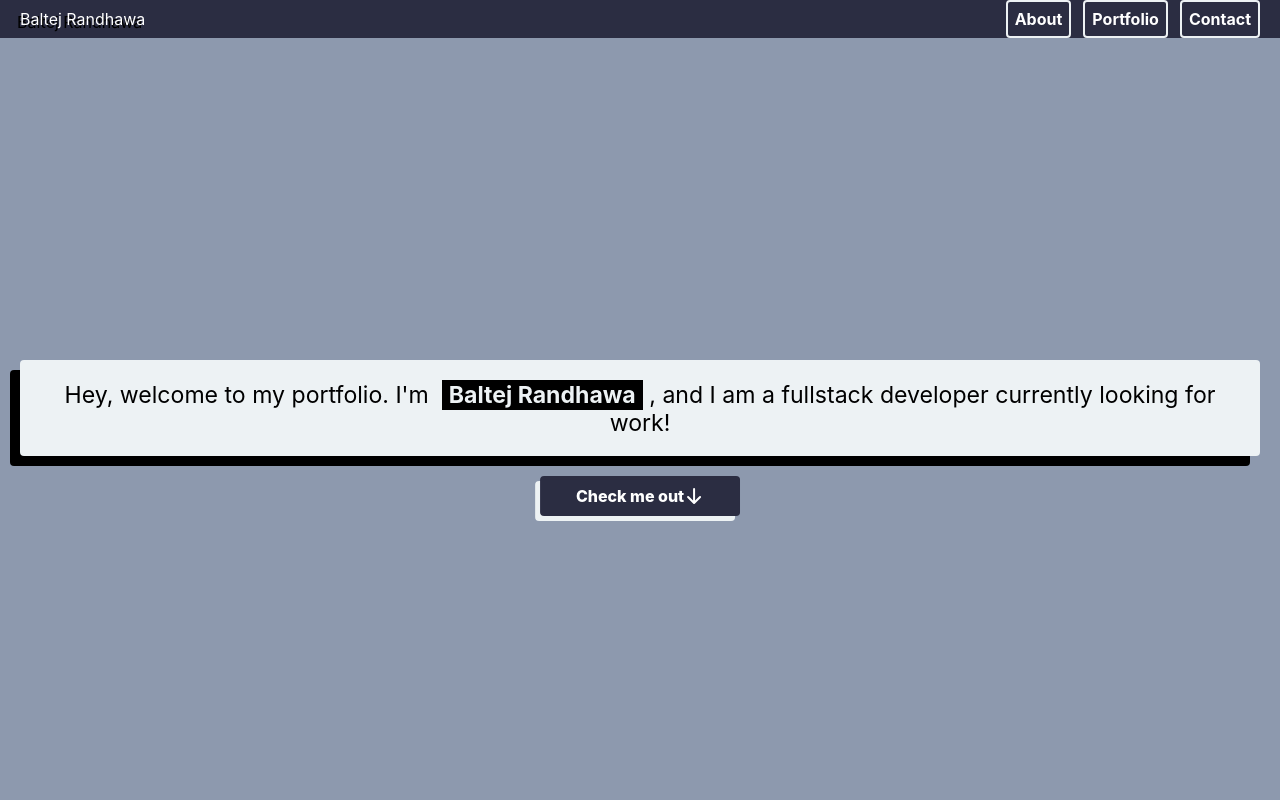
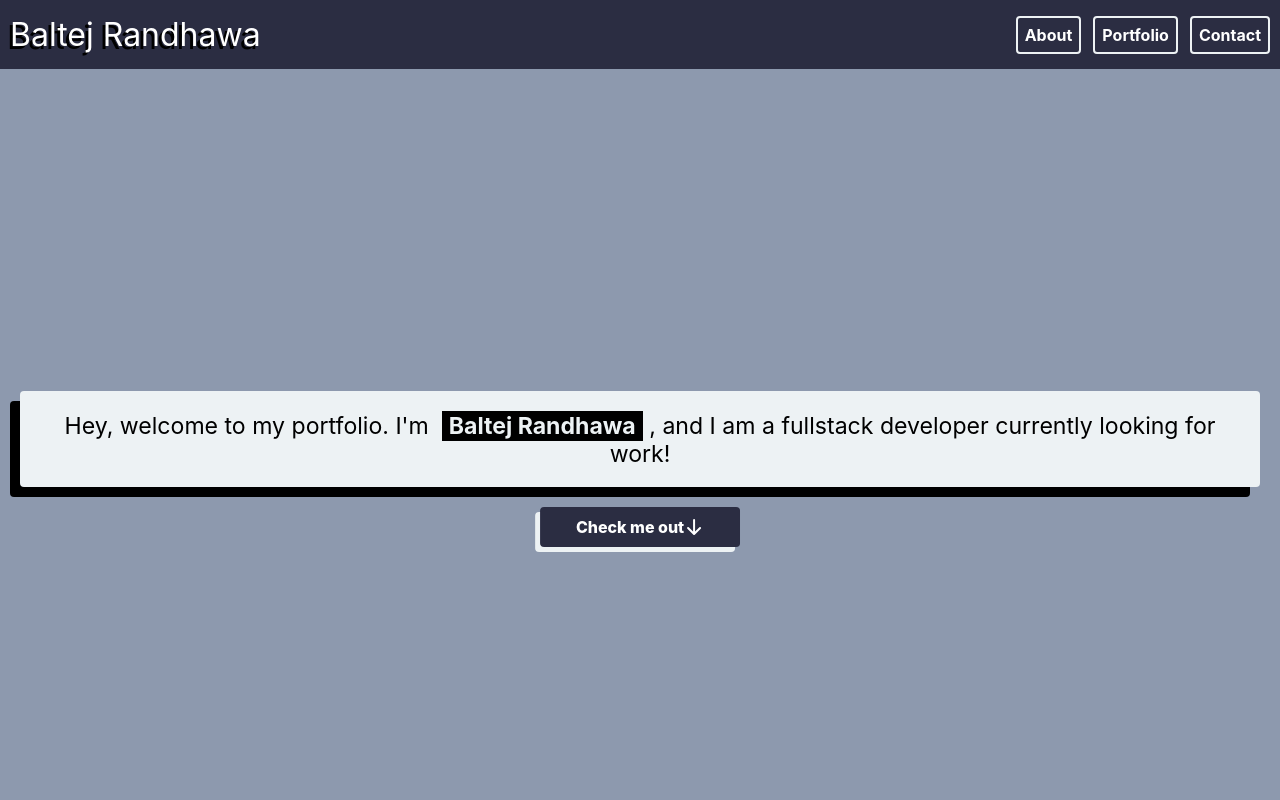
Before and after one commit to brandhawa99/project_portfolio, a React (Create React App) app: page / in a window 1280 px wide. Shown: the top 800 px of the page. Built offline with nearby package versions, Linux system fonts and the light colour scheme; the HTML template or start-up script is replaced by a standard one; a web font is replaced by a local one.

Commit message:
update nav

```diff
--- a/src/components/Navbar/Navbar.js
+++ b/src/components/Navbar/Navbar.js
@@ -1,16 +1,25 @@
-import React from 'react';
-import styles from './Navbar.module.css';
-import { MenuIcon } from '@heroicons/react/solid';
+import React from "react";
+import styles from "./Navbar.module.css";
+import { MenuIcon } from "@heroicons/react/solid";
 
-const Navbar = () =>{
-
-  return(
+const Navbar = () => {
+  return (
     <div className={styles.mainContainer}>
-      <h1>Baltej Randhawa</h1>
+      <h1 className={styles.text}>
+        <a className={styles.none} href="#">
+          Baltej Randhawa
+        </a>
+      </h1>
       <div className={styles.buttonContainer}>
-        <a href="#about" className={styles.navButton}>About</a>
-        <a href="#about" className={styles.navButton}>Portfolio</a>
-        <a href="#about" className={styles.navButton}>Contact</a>
+        <a href="#about" className={styles.navButton}>
+          About
+        </a>
+        <a href="#portfolio" className={styles.navButton}>
+          Portfolio
+        </a>
+        <a href="#contact" className={styles.navButton}>
+          Contact
+        </a>
       </div>
       <div className={styles.menuIcon}>
         <MenuIcon width={24} />
--- a/src/components/Navbar/Navbar.module.css
+++ b/src/components/Navbar/Navbar.module.css
@@ -1,14 +1,22 @@
 .mainContainer{
   display: flex;
-  padding: 0 20px;
+  justify-content: space-between;
+  align-items: center;
   background-color: var(--primary);
   color: white;
+  padding: 15px 10px;
   text-shadow: -3px 3px black;
-  justify-content: space-between;
-  align-items: center;
+  position: sticky;
+  top:0;
+  z-index: 1000;
+  width: 100%;
+}
+.text{
+  font-size: 2rem;
 }
 .buttonContainer{
   display: flex;
+  justify-content: flex-end;
   gap: 12px;
 }
 .navButton{
@@ -19,15 +27,19 @@
   border-radius: .25rem;
   cursor: pointer;
   font-weight: 700;
-  transition: transform .6s ease-in-out;
+  transition: transform .25s ease-in;
   text-decoration: none;
   text-shadow: none;
 }
-button:hover{
+.navButton:hover{
   transform: scale(1.1);
 }
 .menuIcon{
   display: none;
+}
+.none{
+  text-decoration: none;
+  color: white;
 }
 
 @media (max-width: 600px) {
```
